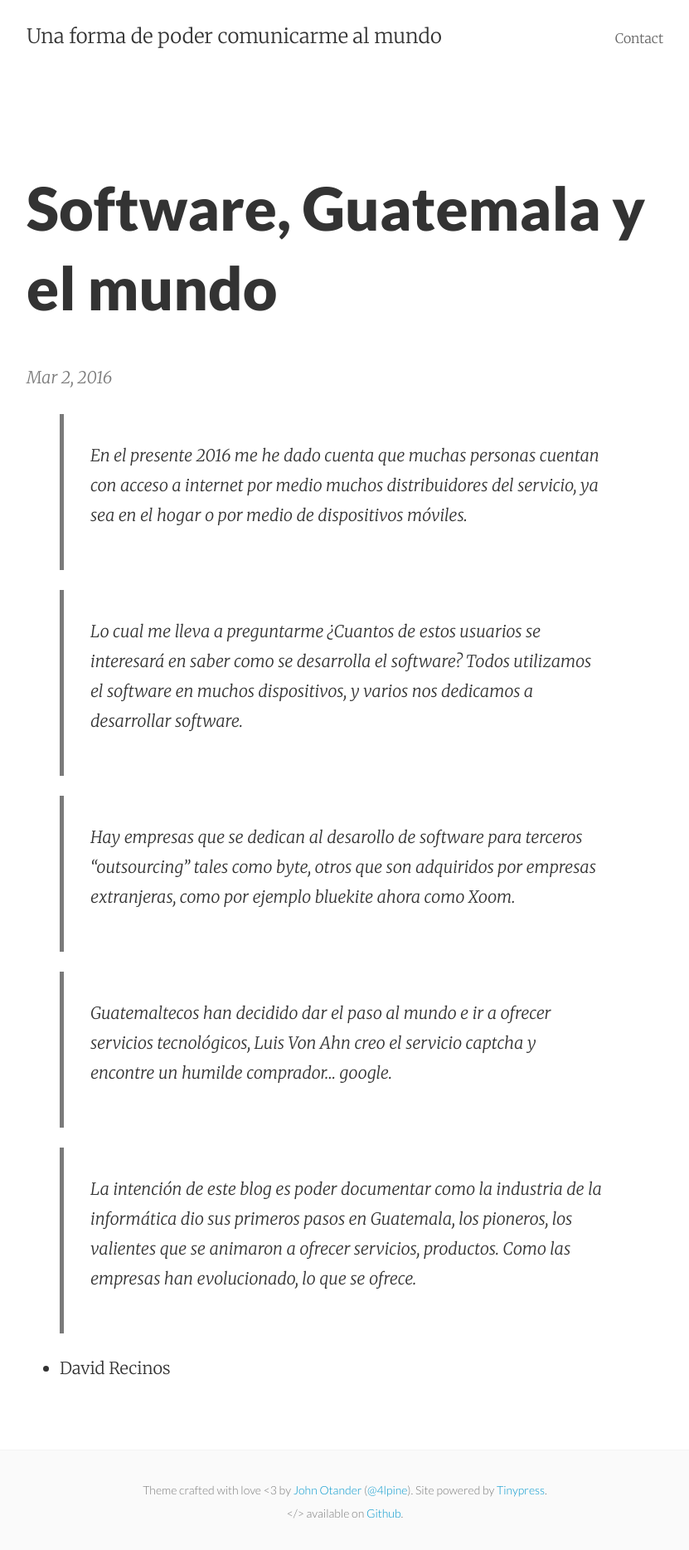
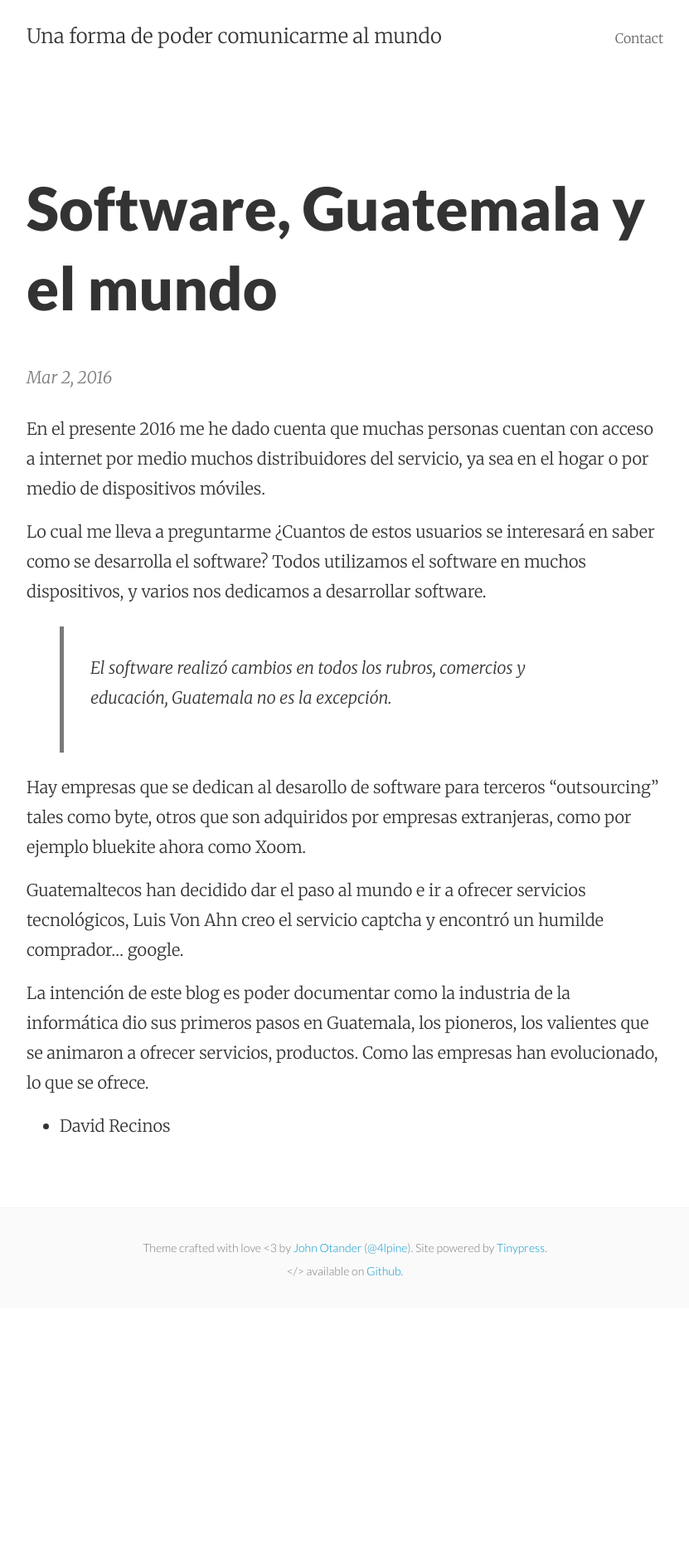
Before and after one commit to fagoner/fagoner.github.io, a Jekyll site: the page built from _posts/2016-03-02-software-guatemala-y-el-mundo.markdown, in a window 1280 px wide. Shown: the whole page at 83% size, without its empty margins (224-1055 px from the left). Built offline with Jekyll 4.4.1, drawn with Linux system fonts in a browser that asks for light colours; after the commit the page ends 1576 px from its top, so only the background shows below that.

Commit message:
Update 2016-03-02-software-guatemala-y-el-mundo.markdown
Cambios para verse mejor

```diff
--- a/_posts/2016-03-02-software-guatemala-y-el-mundo.markdown
+++ b/_posts/2016-03-02-software-guatemala-y-el-mundo.markdown
@@ -3,14 +3,16 @@ published: true
 title: Software, Guatemala y el mundo
 layout: post
 ---
->En el presente 2016 me he dado cuenta que muchas personas cuentan con acceso a internet por medio muchos distribuidores del servicio, ya sea en el hogar o por medio de dispositivos móviles.
+En el presente 2016 me he dado cuenta que muchas personas cuentan con acceso a internet por medio muchos distribuidores del servicio, ya sea en el hogar o por medio de dispositivos móviles.
 
->Lo cual me lleva a preguntarme ¿Cuantos de estos usuarios se interesará en saber como se desarrolla el software? Todos utilizamos el software en muchos dispositivos, y varios nos dedicamos a desarrollar software.
+Lo cual me lleva a preguntarme ¿Cuantos de estos usuarios se interesará en saber como se desarrolla el software? Todos utilizamos el software en muchos dispositivos, y varios nos dedicamos a desarrollar software.
 
->Hay empresas que se dedican al desarollo de software para terceros "outsourcing" tales como byte, otros que son adquiridos por empresas extranjeras, como por ejemplo bluekite ahora como Xoom.
+> El software realizó cambios en todos los rubros, comercios y educación, Guatemala no es la excepción.
 
->Guatemaltecos han decidido dar el paso al mundo e ir a ofrecer servicios tecnológicos, Luis Von Ahn creo el servicio captcha y encontre un humilde comprador... google.
+Hay empresas que se dedican al desarollo de software para terceros "outsourcing" tales como byte, otros que son adquiridos por empresas extranjeras, como por ejemplo bluekite ahora como Xoom.
 
->La intención de este blog es poder documentar como la industria de la informática dio sus primeros pasos en Guatemala, los pioneros, los valientes que se animaron a ofrecer servicios, productos. Como las empresas han evolucionado, lo que se ofrece.
+Guatemaltecos han decidido dar el paso al mundo e ir a ofrecer servicios tecnológicos, Luis Von Ahn creo el servicio captcha y encontró un humilde comprador... google.
+
+La intención de este blog es poder documentar como la industria de la informática dio sus primeros pasos en Guatemala, los pioneros, los valientes que se animaron a ofrecer servicios, productos. Como las empresas han evolucionado, lo que se ofrece.
 
 - David Recinos
```
